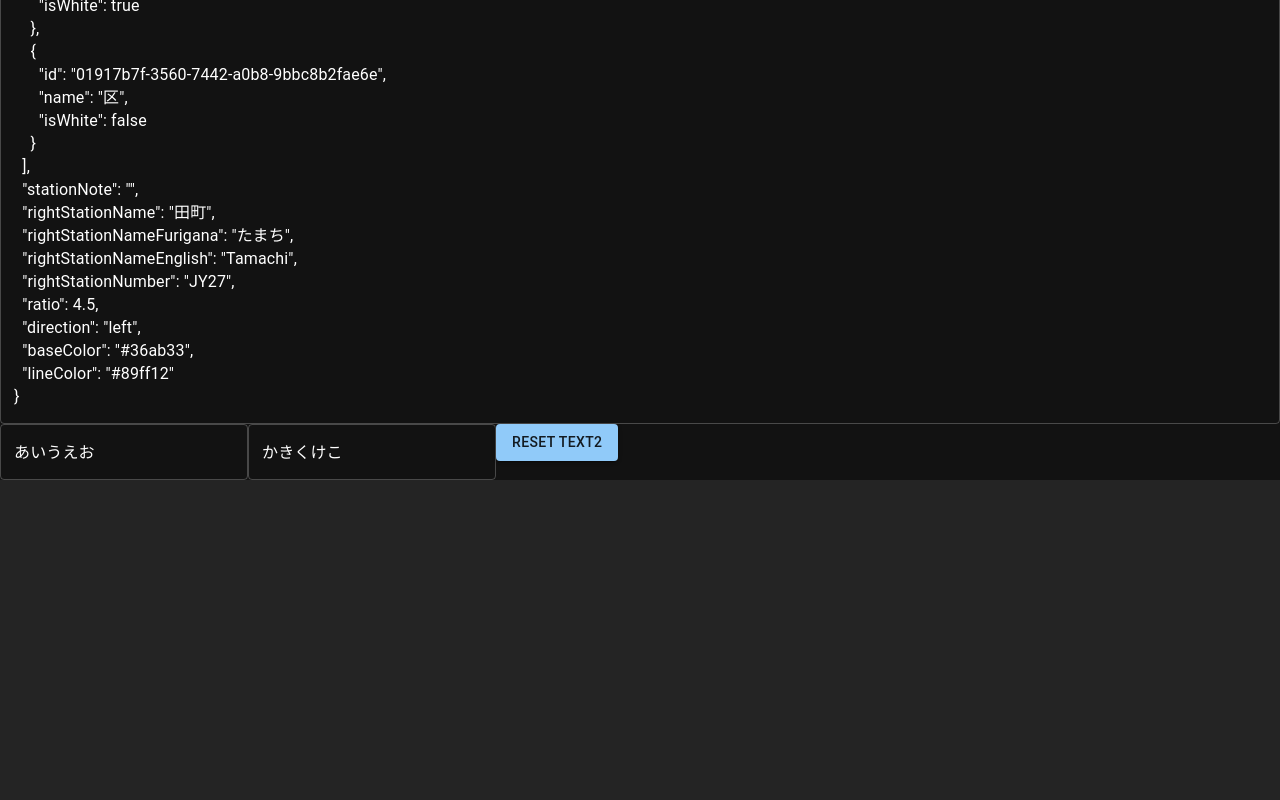
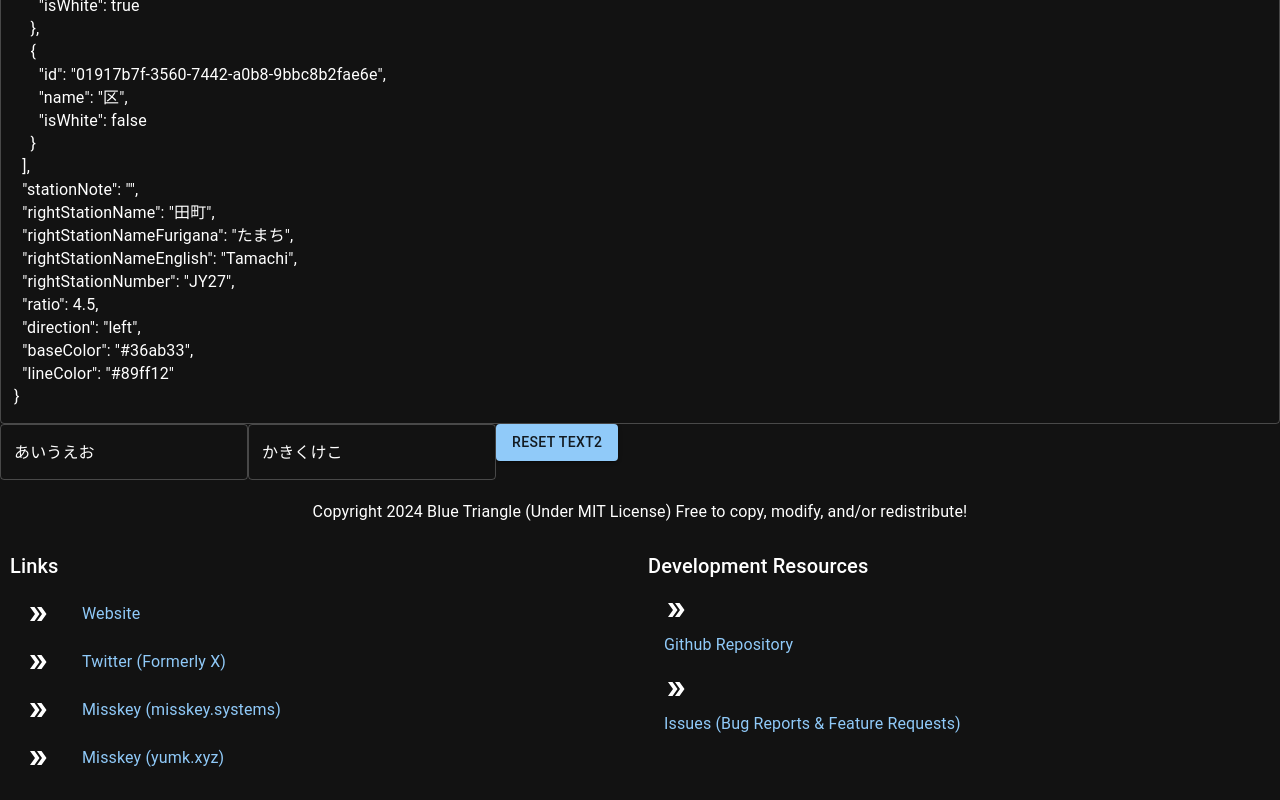
Before and after one commit to AoSankaku/station_sign_generator, a React (Vite) app: page / in a window 1280 px wide. Shown: the part 3141-3941 px from the top of the page. Before the commit the page ends 3621 px from the top, so only its background shows below. Built offline with nearby package versions, Linux system fonts and the light colour scheme; a web font is replaced by a local one.

Commit message:
Added footer

```diff
--- a/src/App.tsx
+++ b/src/App.tsx
@@ -1,6 +1,7 @@
 import { useState, useRef } from 'react'
 import { Button, Toolbar } from '@mui/material'
 import Header from './components/Header'
+import Footer from './components/Footer'
 import JrEastSign from './components/signs/JrEastSign'
 import { Download } from '@mui/icons-material';
 import Konva from 'konva';
@@ -143,6 +144,7 @@ const App = () => {
       <Button variant="contained" onClick={() => handleSave()}><Download />{t("input.save")}</Button>
       <DirectInput {...currentData} onChange={handleChangeDirect} />
       <InputStationInfo text={test.text} text2={test.text2} onChange={handleChangeTest} />
+      <Footer />
     </>
   )
 }
--- /dev/null
+++ b/src/components/Footer.tsx
@@ -0,0 +1,84 @@
+import { DoubleArrow } from "@mui/icons-material"
+import { Grid, Link, List, ListItem, ListItemIcon, ListItemText, Typography } from "@mui/material"
+
+const Footer = () => {
+  const linkContents = [
+    {
+      name: "Website",
+      link: "https://aosankaku.github.io"
+    },
+    {
+      name: "Twitter (Formerly X)",
+      link: "https://twitter.com/@ao_sankaku"
+    },
+    {
+      name: "Misskey (misskey.systems)",
+      link: "https://misskey.systems/@ao_sankaku"
+    },
+    {
+      name: "Misskey (yumk.xyz)",
+      link: "https://yumk.xyz/@ao_sankaku"
+    }
+  ]
+  const devContents = [
+    {
+      name: "Github Repository",
+      link: "https://github.com/AoSankaku/station_sign_generator"
+    },
+    {
+      name: "Issues (Bug Reports & Feature Requests)",
+      link: "https://github.com/AoSankaku/station_sign_generator/issues"
+    }
+  ]
+  return (
+    <>
+      <Grid container spacing={2} style={{ padding: '10px' }}>
+        <Grid item xs={12} style={{ textAlign: 'center', margin: '10px' }}>
+          <Typography>
+            {`Copyright 2024 Blue Triangle (Under MIT License)\nFree to copy, modify, and/or redistribute!`}
+          </Typography>
+        </Grid>
+        <Grid item xs={12} sm={6}>
+          <Typography variant="h6">
+            {`Links`}
+          </Typography>
+          <List>
+            {linkContents.map((e) => {
+              return (
+                <ListItem key={e.link}>
+                  <ListItemIcon>
+                    <DoubleArrow />
+                  </ListItemIcon>
+                  <Link underline="none" href={e.link}>
+                    <ListItemText primary={e.name} />
+                  </Link>
+                </ListItem>
+              )
+            })}
+          </List>
+        </Grid>
+        <Grid item xs={12} sm={6}>
+          <Typography variant="h6">
+            {`Development Resources`}
+          </Typography>
+          <List>
+            {devContents.map((e) => {
+              return (
+                <ListItem key={e.link}>
+                  <Link underline="none" href={e.link}>
+                    <ListItemIcon>
+                      <DoubleArrow />
+                    </ListItemIcon>
+                    <ListItemText primary={e.name} />
+                  </Link>
+                </ListItem>
+              )
+            })}
+          </List>
+        </Grid>
+      </Grid>
+    </>
+  )
+}
+
+export default Footer
```
